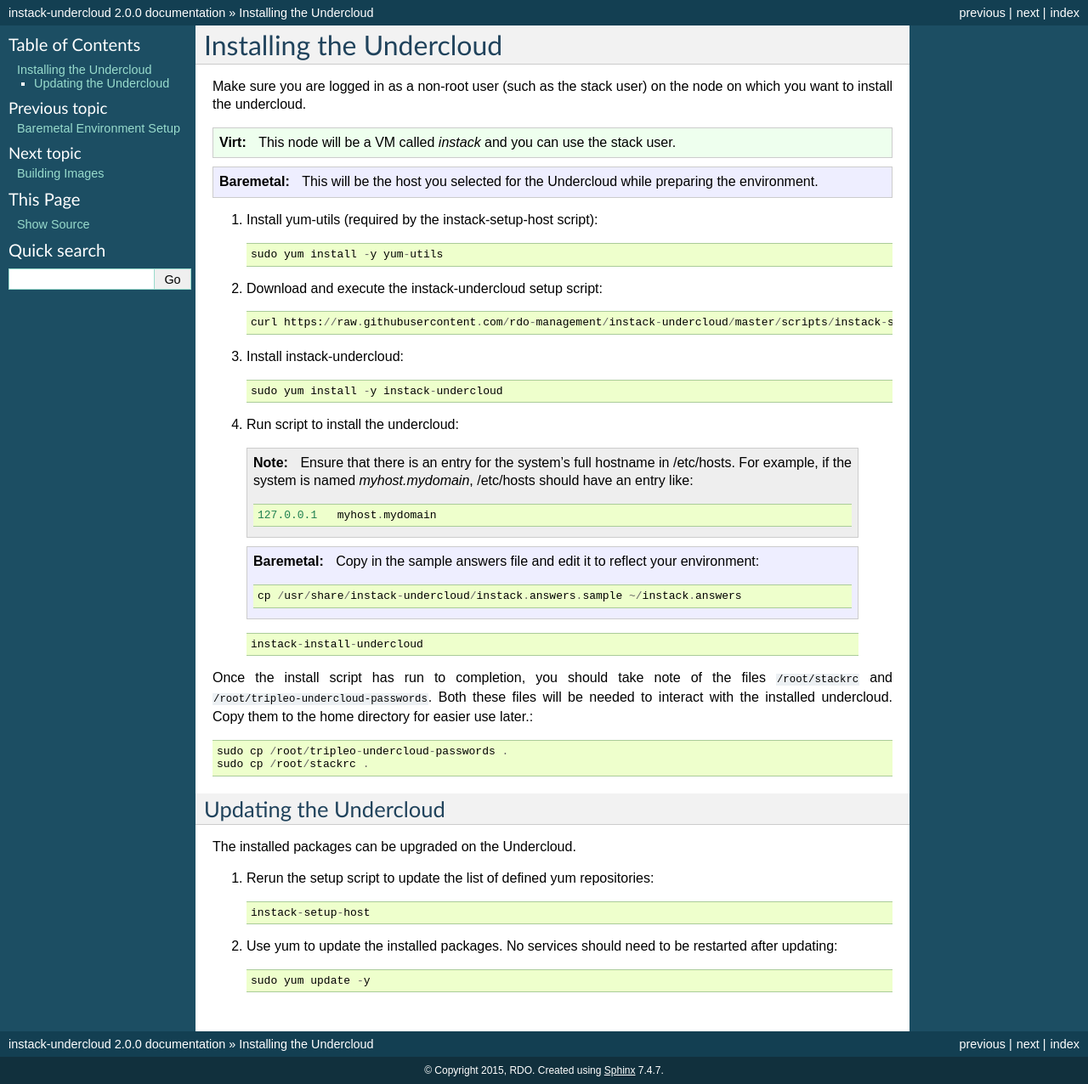
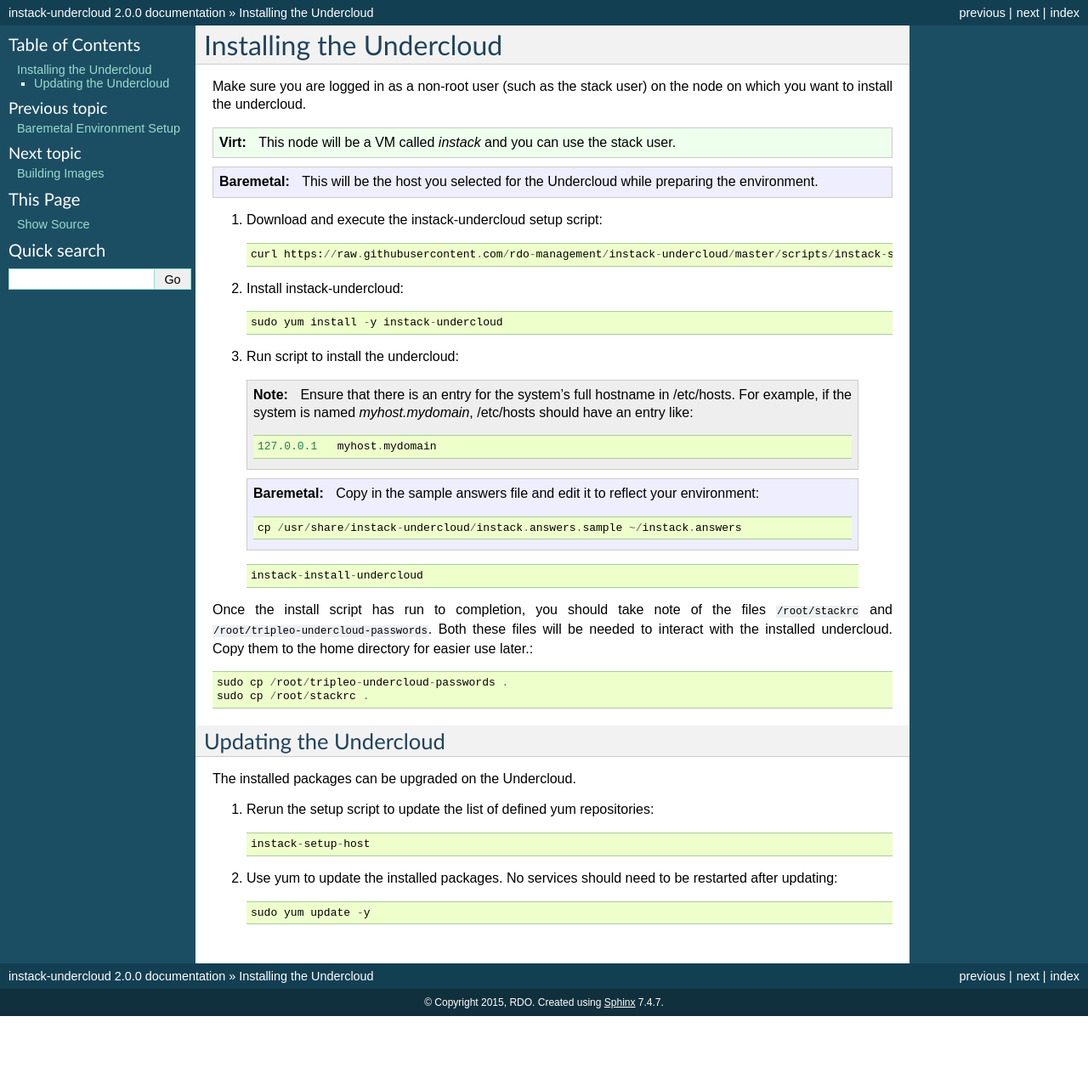
Before and after one commit to openstack-archive/instack-undercloud, a Sphinx documentation site: the page built from doc/source/install-undercloud.rst, in a window 1280 px wide. Shown: the whole page at 85% size. Built offline with Sphinx 7.4.7, drawn with Linux system fonts in a browser that asks for light colours; after the commit the page ends 1196 px from its top, so only the background shows below that.

Commit message:
yum-utils is now installed by the instack-setup-host script
Change-Id: I352ab8fdc47a51b97b1862b3f31239b64d966b38
Signed-off-by: Sasha Chuzhoy <sashac88@hotmail.com>

```diff
--- a/doc/source/install-undercloud.rst
+++ b/doc/source/install-undercloud.rst
@@ -13,10 +13,6 @@
    :class: baremetal-tag
 
    This will be the host you selected for the Undercloud while preparing the environment.
-
-#. Install yum-utils (required by the instack-setup-host script)::
-
-    sudo yum install -y yum-utils
 
 #. Download and execute the instack-undercloud setup script::
 
```
